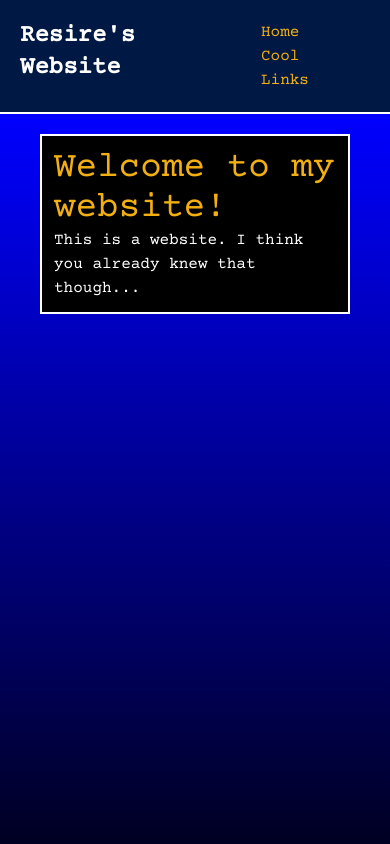
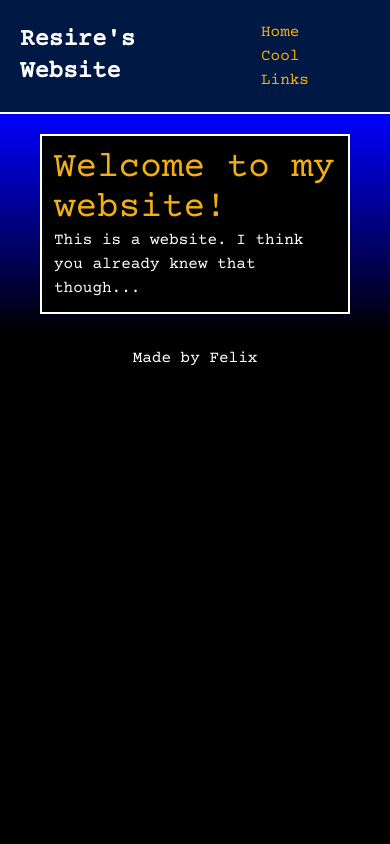
Before and after one commit to resire02/resire02.github.io, a Next.js app: page / in a window 390 px wide. Shown: the top 844 px of the page. Built offline with nearby package versions, Linux system fonts and the light colour scheme.

Commit message:
added readme and fixed #1

```diff
--- a/app/layout.tsx
+++ b/app/layout.tsx
@@ -19,9 +19,9 @@ export default function RootLayout(
 {
     return (
         <html lang="en">
-            <body className={globalFont.className}>
+            <body className={globalFont.className + " bg-black"}>
                 <Navbar />
-                <div className='bg-seaspace bg-cover bg-no-repeat h-screen p-2'>
+                <div className='bg-seaspace bg-cover bg-no-repeat h-fit md:h-screen lg:h-screen p-2'>
                     {children}
                 </div>
                 <Footer />
--- a/app/navbar.tsx
+++ b/app/navbar.tsx
@@ -2,7 +2,7 @@ import Link from 'next/link'
 
 export default function Navbar() : React.ReactNode
 {
-    return <div className="flex w-full justify-between p-5 bg-navy-sea border-white border-b-2">
+    return <div className="flex w-full justify-between items-center p-5 bg-navy-sea border-white border-b-2">
         <h1 className="text-2xl font-bold text-white">Resire&apos;s Website</h1>
         <nav>
             <Link href="/"      className="mx-4 text-golden hover:underline hover:text-white block lg:inline">Home</Link>
```
Also changed, not shown: 1 other file (tests, documents, lock files or other folders).
